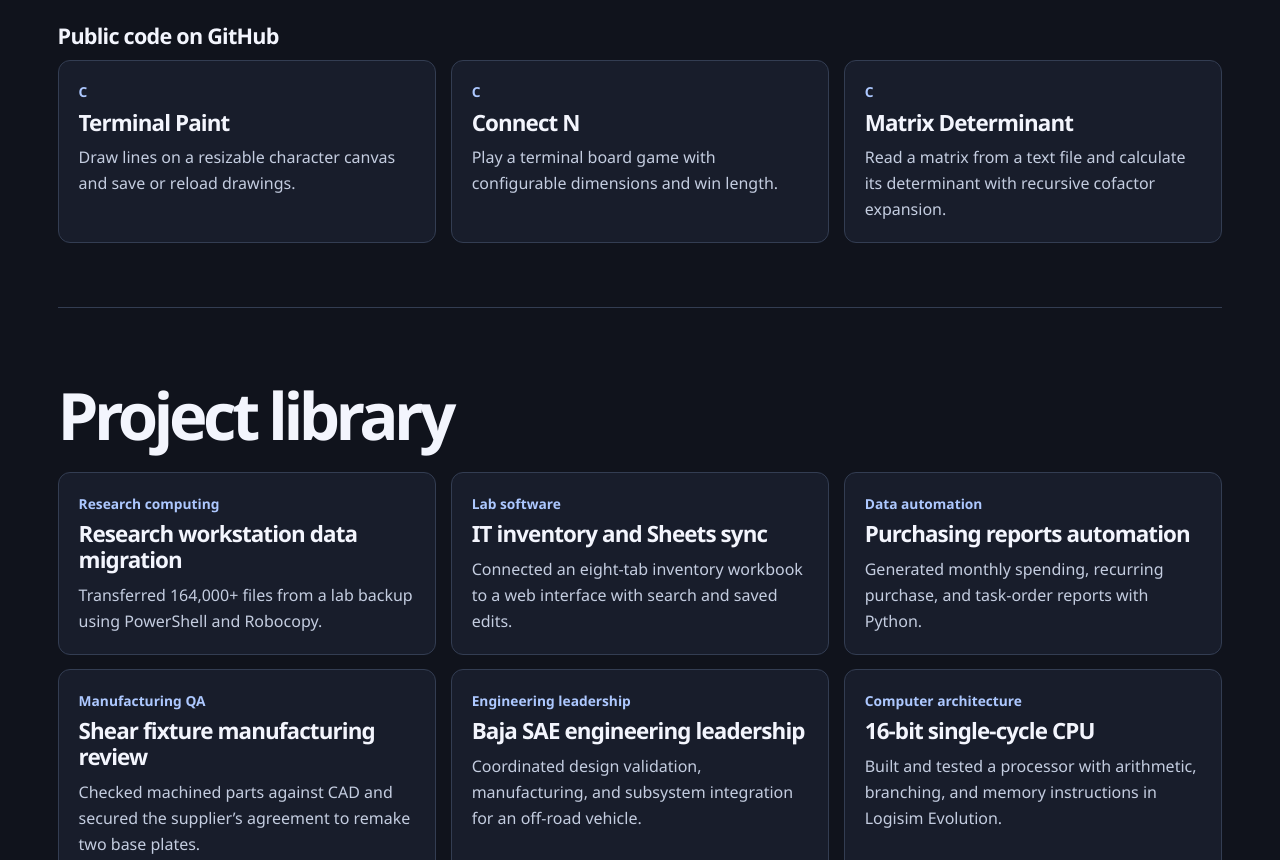
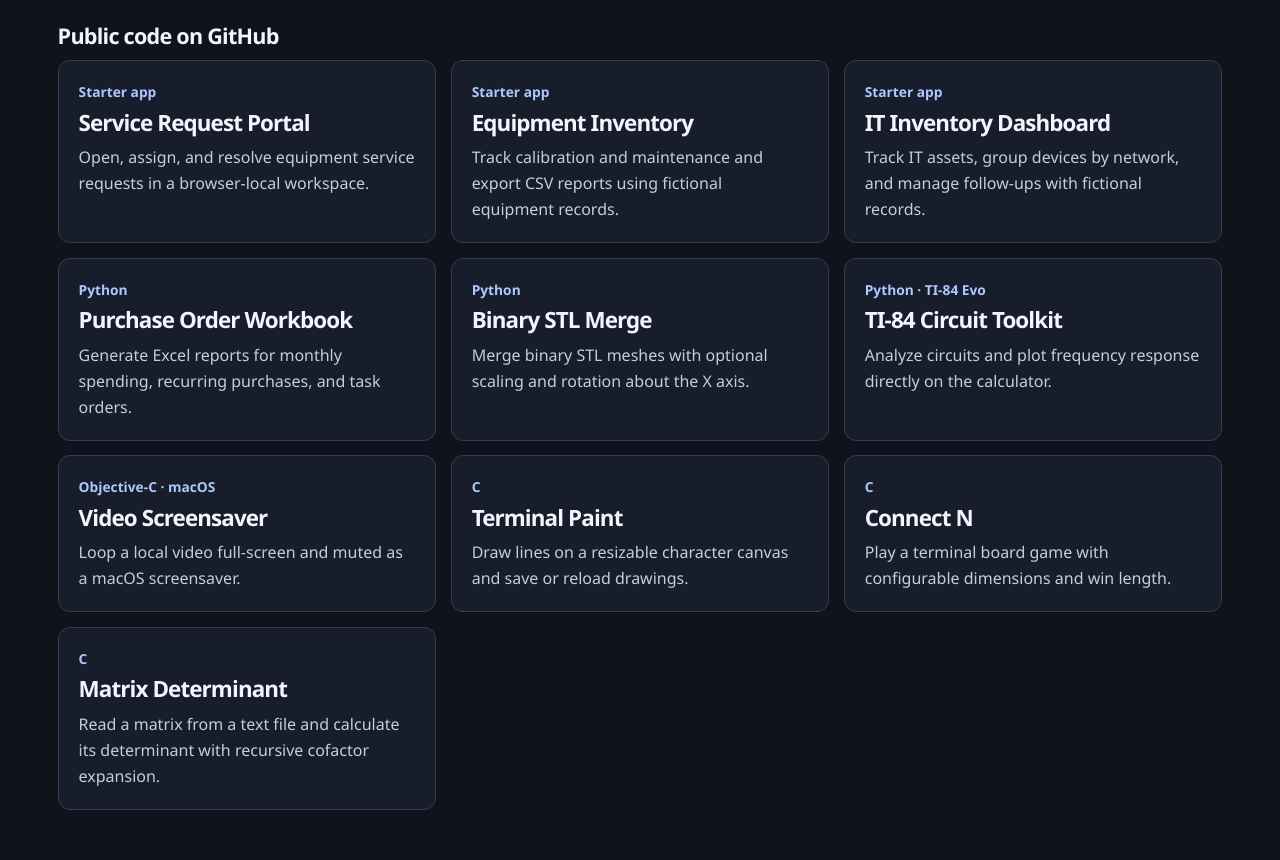
Before and after one commit to Samyak-27/samyak-27.github.io, a plain HTML site: page index.html in a window 1280 px wide. Shown: the part 3972-4832 px from the top of the page. Drawn offline with Linux system fonts and the light colour scheme.

Commit message:
Link new public repositories from portfolio

```diff
--- a/index.html
+++ b/index.html
@@ -183,8 +183,57 @@
           <p>Follow a reading from the instrument to the Windows application and see what I checked at each stage.</p>
         </a>
       </div>
-      <h3 class="samples-subheading">Public code on GitHub</h3>
+      <h3 class="samples-subheading" id="public-code">Public code on GitHub</h3>
       <ul class="library-grid">
+        <li>
+          <a class="library-link" href="https://github.com/Samyak-27/service-request-portal-template">
+            <p class="project-type">Starter app</p>
+            <h4>Service Request Portal</h4>
+            <p>Open, assign, and resolve equipment service requests in a browser-local workspace.</p>
+          </a>
+        </li>
+        <li>
+          <a class="library-link" href="https://github.com/Samyak-27/equipment-inventory">
+            <p class="project-type">Starter app</p>
+            <h4>Equipment Inventory</h4>
+            <p>Track calibration and maintenance and export CSV reports using fictional equipment records.</p>
+          </a>
+        </li>
+        <li>
+          <a class="library-link" href="https://github.com/Samyak-27/it-inventory-dashboard">
+            <p class="project-type">Starter app</p>
+            <h4>IT Inventory Dashboard</h4>
+            <p>Track IT assets, group devices by network, and manage follow-ups with fictional records.</p>
+          </a>
+        </li>
+        <li>
+          <a class="library-link" href="https://github.com/Samyak-27/purchase-order-workbook">
+            <p class="project-type">Python</p>
+            <h4>Purchase Order Workbook</h4>
+            <p>Generate Excel reports for monthly spending, recurring purchases, and task orders.</p>
+          </a>
+        </li>
+        <li>
+          <a class="library-link" href="https://github.com/Samyak-27/binary-stl-merge">
+            <p class="project-type">Python</p>
+            <h4>Binary STL Merge</h4>
+            <p>Merge binary STL meshes with optional scaling and rotation about the X axis.</p>
+          </a>
+        </li>
+        <li>
+          <a class="library-link" href="https://github.com/Samyak-27/ti84-circuit-toolkit">
+            <p class="project-type">Python · TI-84 Evo</p>
+            <h4>TI-84 Circuit Toolkit</h4>
+            <p>Analyze circuits and plot frequency response directly on the calculator.</p>
+          </a>
+        </li>
+        <li>
+          <a class="library-link" href="https://github.com/Samyak-27/video-screensaver">
+            <p class="project-type">Objective-C · macOS</p>
+            <h4>Video Screensaver</h4>
+            <p>Loop a local video full-screen and muted as a macOS screensaver.</p>
+          </a>
+        </li>
         <li><a class="library-link" href="https://github.com/Samyak-27/Paint-in-terminal"><p class="project-type">C</p><h4>Terminal Paint</h4><p>Draw lines on a resizable character canvas and save or reload drawings.</p></a></li>
         <li><a class="library-link" href="https://github.com/Samyak-27/ConnectN"><p class="project-type">C</p><h4>Connect N</h4><p>Play a terminal board game with configurable dimensions and win length.</p></a></li>
         <li><a class="library-link" href="https://github.com/Samyak-27/Matrix-Determinant"><p class="project-type">C</p><h4>Matrix Determinant</h4><p>Read a matrix from a text file and calculate its determinant with recursive cofactor expansion.</p></a></li>
```
Also changed, not shown: projects/equipment-inventory.html (+1 -0 lines), projects/it-inventory.html (+1 -0 lines), projects/labops.html (+1 -0 lines), projects/prototype-fabrication.html (+1 -0 lines), projects/purchasing-analytics.html (+1 -0 lines).
